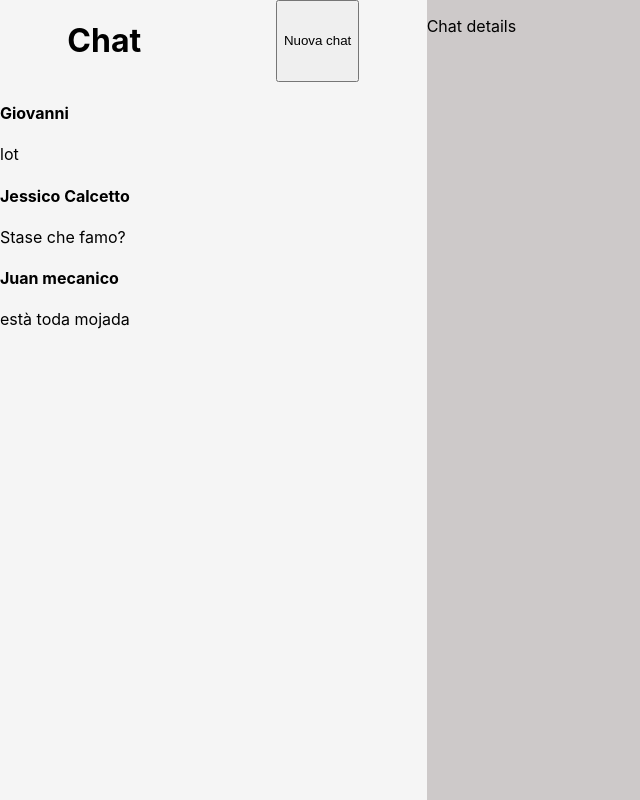
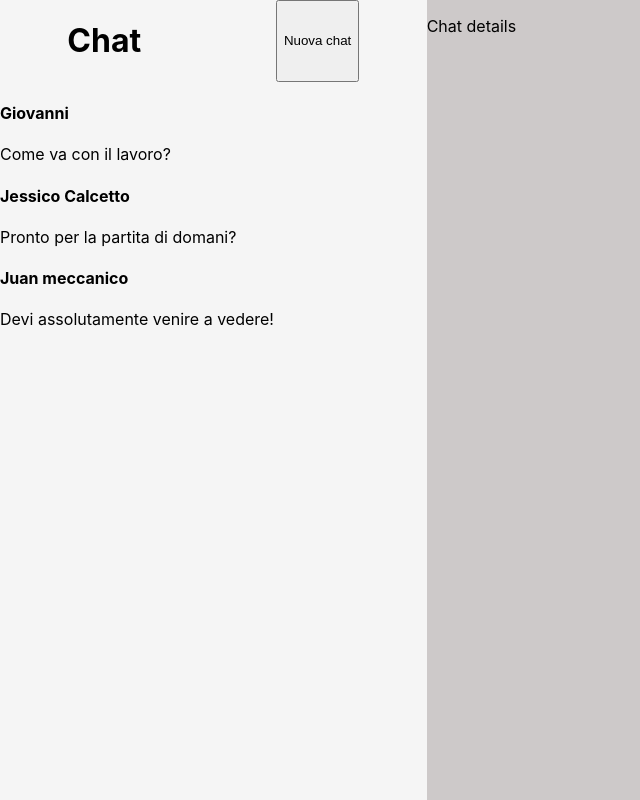
Before and after one commit to erysmvn/Chat-app, a React (Create React App) app: page / in a window 1280 px wide. Shown: the whole page, without its empty margins (0-640 px from the left). Built offline with nearby package versions, Linux system fonts and the light colour scheme.

Commit message:
list section changed

```diff
--- a/src/components/ChatListSelection.tsx
+++ b/src/components/ChatListSelection.tsx
@@ -8,15 +8,15 @@ function ChatListSelection() {
     const chatPreviews: ChatPreview[] = [
         {
             userFullName: "Giovanni",
-            lastMessage: "lot"
+            lastMessage: "Come va con il lavoro?"
         },
         {
             userFullName: "Jessico Calcetto",
-            lastMessage: "Stase che famo?"
+            lastMessage: "Pronto per la partita di domani?"
         },
         {
-            userFullName: "Juan mecanico",
-            lastMessage: "està toda mojada"
+            userFullName: "Juan meccanico",
+            lastMessage: "Devi assolutamente venire a vedere!"
         },
     ]
     return (
```
